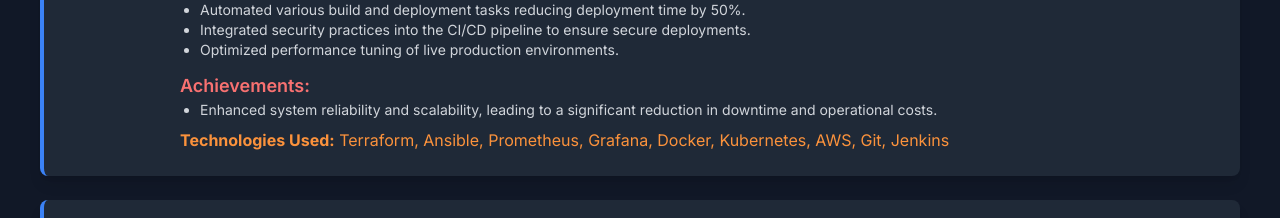
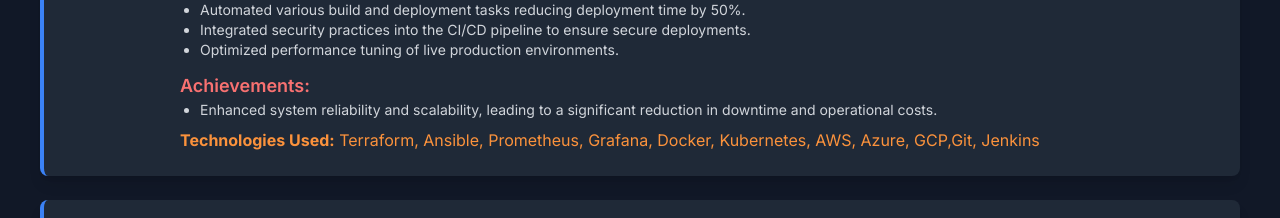
Before and after one commit to mujju834/Mujju, a Next.js app: page / in a window 1280 px wide. Shown: the part 3460-3678 px from the top of the page. Built offline with nearby package versions, Linux system fonts and the light colour scheme; no server answers.

Commit message:
added extra skills

```diff
--- a/app/Components/experience.tsx
+++ b/app/Components/experience.tsx
@@ -49,7 +49,7 @@
         achievements: [
           'Enhanced system reliability and scalability, leading to a significant reduction in downtime and operational costs.'
         ],
-        technologies: 'Terraform, Ansible, Prometheus, Grafana, Docker, Kubernetes, AWS, Git, Jenkins'
+        technologies: 'Terraform, Ansible, Prometheus, Grafana, Docker, Kubernetes, AWS, Azure, GCP,Git, Jenkins'
       },
       {
         id: 1,
```
